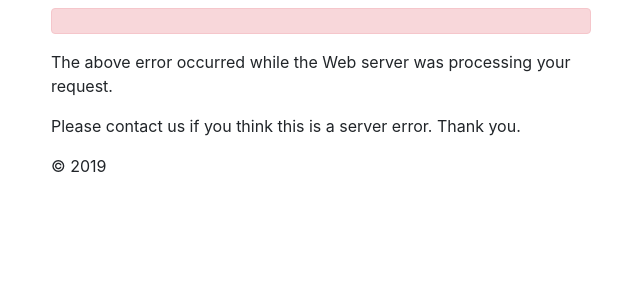
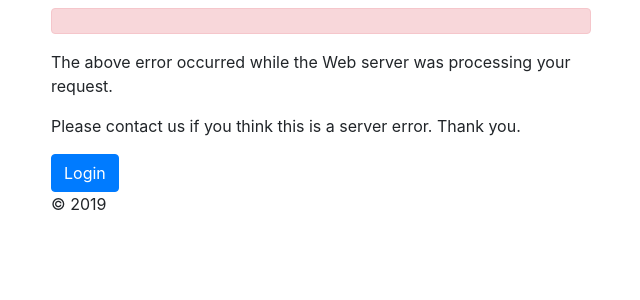
Before and after one commit to bizley/timeclock, a Yii app: template src/views/site/error.php in a window 1280 px wide. Shown: the top 300 px of the page, without its empty margins (34-674 px from the left). Run offline with PHP 8.4 and a stand-in for Yii, Linux system fonts and the light colour scheme; the template is opened without the code that fills it, so the values that code supplies are empty; some libraries are stand-ins or nearby versions.

Commit message:
login button at error page

```diff
--- a/src/views/site/error.php
+++ b/src/views/site/error.php
@@ -5,6 +5,7 @@
 /* @var $message string */
 /* @var $exception Exception */
 
+use app\widgets\fontawesome\FA;
 use yii\helpers\Html;
 
 $this->title = $name;
@@ -17,5 +18,10 @@ $this->title = $name;
         </div>
         <p>The above error occurred while the Web server was processing your request.</p>
         <p>Please contact us if you think this is a server error. Thank you.</p>
+        <?= Html::a(
+            FA::icon('user') . ' ' . Yii::t('app', 'Login'),
+            ['site/login'],
+            ['class' => 'btn btn-primary']
+        ) ?>
     </div>
 </div>
```
